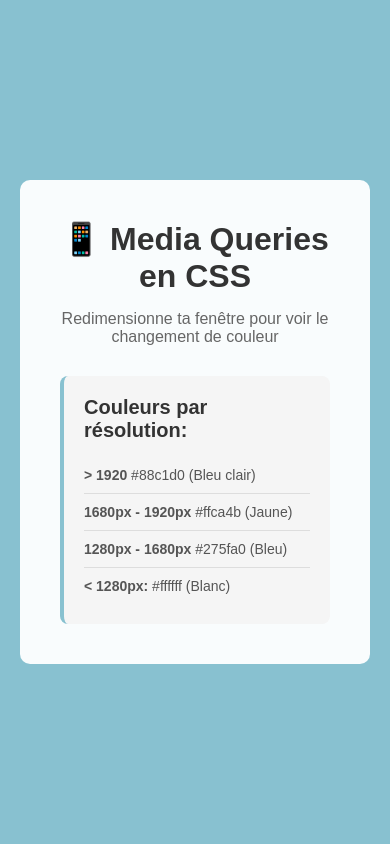
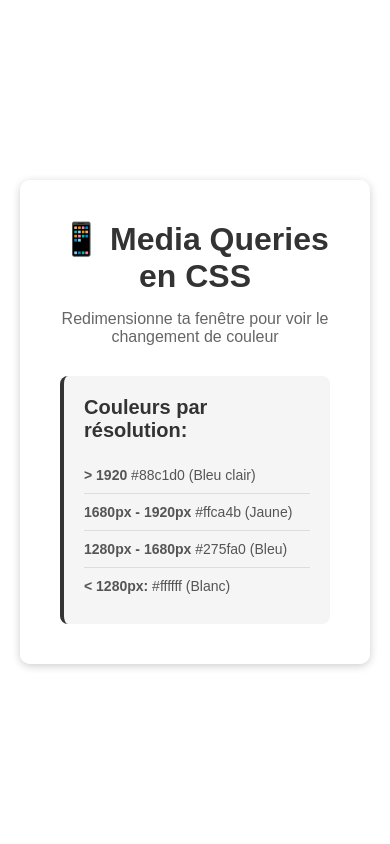
Before and after one commit to james-Dalin/runtrack3, a PHP site: page / in a window 390 px wide. Run offline with PHP 8.4, Linux system fonts and the light colour scheme.

Commit message:
style.css fait

```diff
--- a/Jour6/Job2/style.css
+++ b/Jour6/Job2/style.css
@@ -101,3 +101,16 @@ p {
 }
 
 /* < 1280px → Couleur #ffffff (Blanc) */
+@media screen and (max-width: 1279px) {
+    body {
+        background-color: #ffffff;
+    }
+
+    .info-box {
+        border-left-color: #333;
+    }
+
+    .container {
+        box-shadow: 0 2px 8px rgba(0, 0, 0, 0.2);
+    }
+}
```
